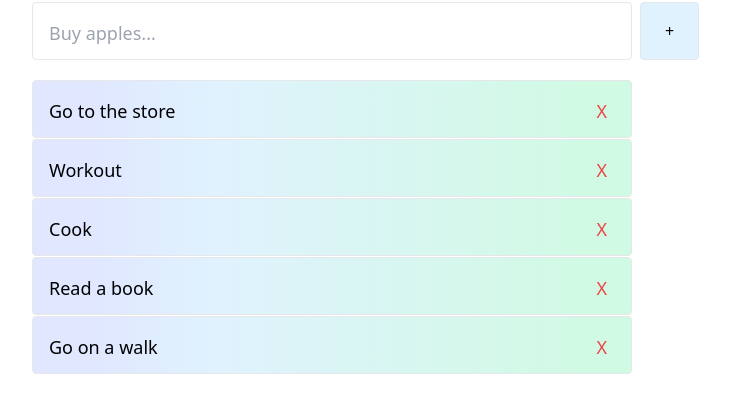
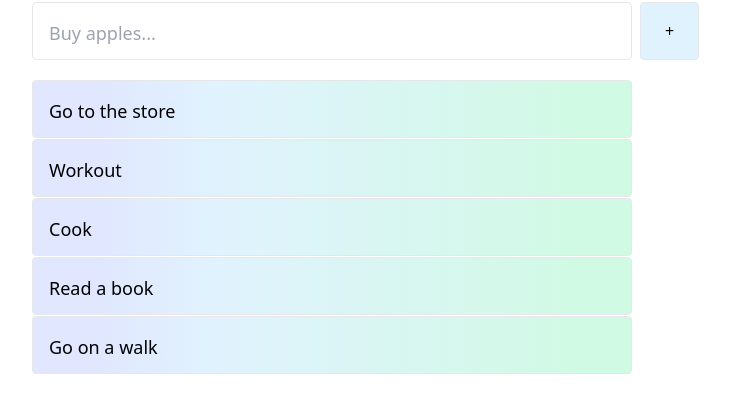
Before and after one commit to pribyy/to-do-app-with-redux, a React (Create React App) app: page / in a window 1280 px wide. Shown: the part 154-566 px from the top of the page, without its empty margins (308-1038 px from the left). Built offline with nearby package versions, Linux system fonts and the light colour scheme.

Commit message:
Add clickedToDo state variable

```diff
--- a/src/ToDoItem.js
+++ b/src/ToDoItem.js
@@ -1,5 +1,6 @@
 import { deleteToDo } from "./redux/todoSlice";
 import { useDispatch } from "react-redux";
+import { useState } from "react";
 
 export const ToDoItem = (props) => {
   const dispatch = useDispatch();
@@ -9,20 +10,31 @@ export const ToDoItem = (props) => {
     dispatch(deleteToDo({ id: props.id }));
   };
 
+  const [clickedToDo, setClickedToDo] = useState(false);
+
+  const handleOnClick = () => {
+    setClickedToDo(!clickedToDo);
+  };
+
   return (
     <div
       key={props.id}
+      onClick={handleOnClick}
       className={
-        "hover:cursor-pointer hover:border-3 hover:border-blue-400 active:border-blue-400 flex justify-between pt-4 pb-3 text-lg px-4 mb-px w-50 h-300 border rounded bg-gradient-to-r from-indigo-100 from-10% via-sky-100 via-30% to-emerald-100 to-90%  dark:border-black dark:from-violet-300 from 10% dark:via-violet-400 dark:to-cyan-600 dark:text-slate-800"
+        clickedToDo
+          ? "hover:cursor-pointer hover:border-3 hover:border-blue-400 active:border-blue-400 active:border-3 flex justify-between text-lg pt-4 pb-3 px-4 mb-px w-50 h-300 border rounded bg-gradient-to-r from-indigo-200 from-10% via-sky-200 via-30% to-emerald-200 to-90%  dark:border-black dark:from-violet-400 from 10% dark:via-violet-500 dark:to-cyan-600 dark:text-slate-200"
+          : "hover:cursor-pointer hover:border-3 hover:border-blue-400 active:border-blue-400 flex justify-between pt-4 pb-3 text-lg px-4 mb-px w-50 h-300 border rounded bg-gradient-to-r from-indigo-100 from-10% via-sky-100 via-30% to-emerald-100 to-90%  dark:border-black dark:from-violet-300 from 10% dark:via-violet-400 dark:to-cyan-600 dark:text-slate-800"
       }
     >
       {props.task}
+      {clickedToDo && (
         <div
           onClick={handleDelete}
           className="cursor-pointer font-medium text-red-500 dark:text-slate-200 text-lg px-2"
         >
           X
         </div>
+      )}
     </div>
   );
 };
```
Lines whose indentation alone changed are shown as unchanged.
